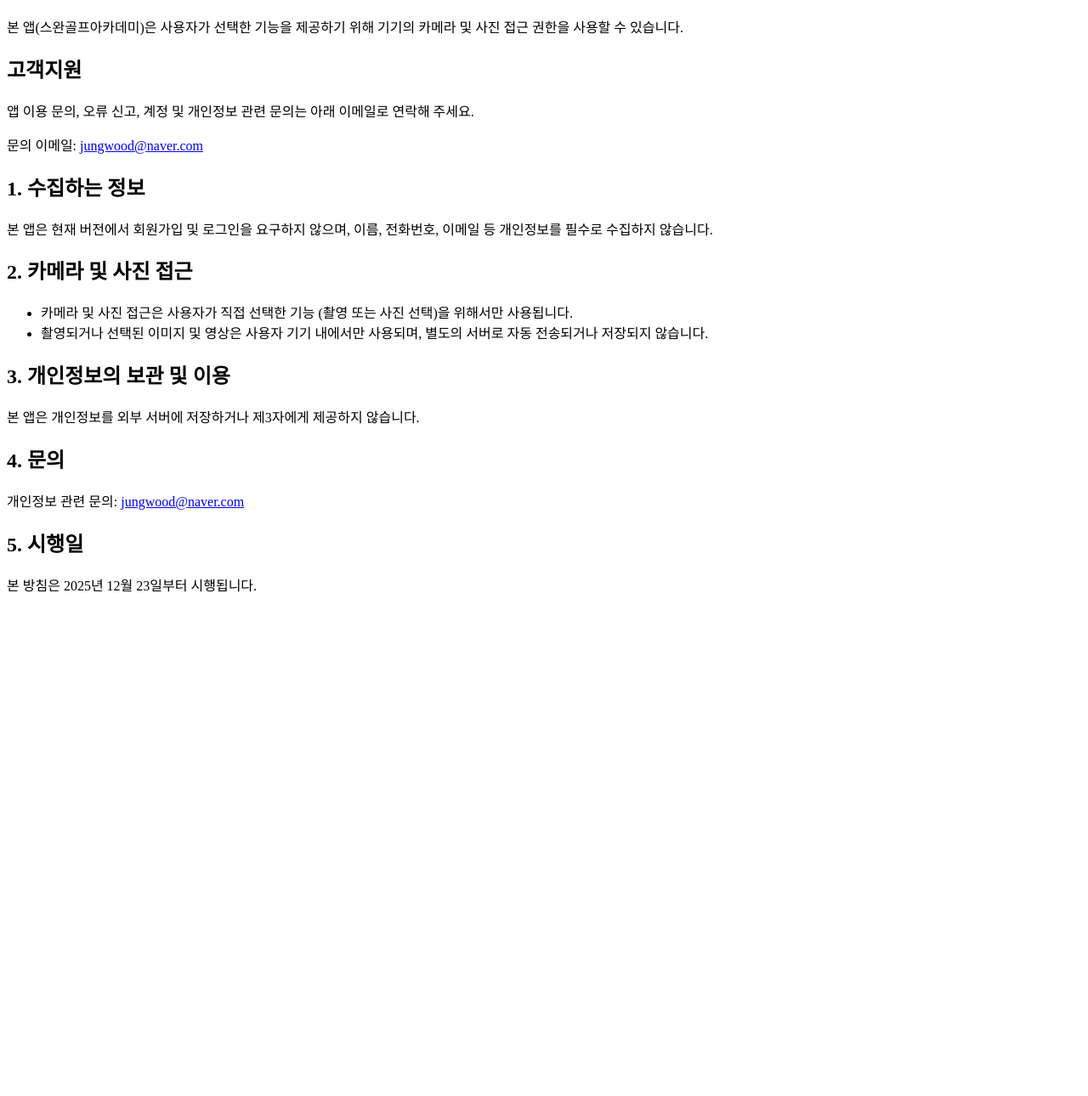
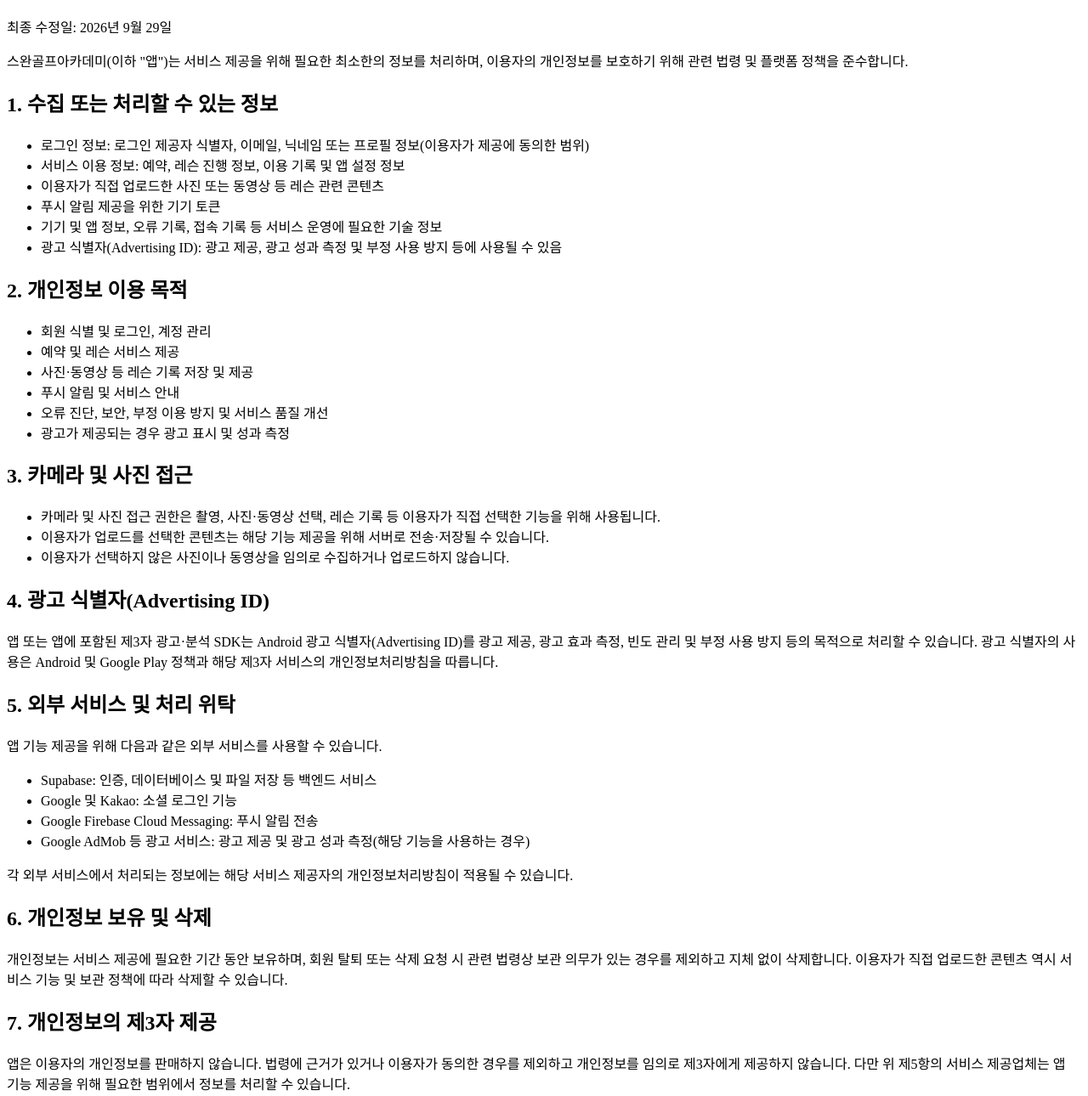
Before and after one commit to nicejh10-cmyk/swangolfacademy, a plain HTML site: page index.html in a window 1280 px wide. Shown: the part 70-1360 px from the top of the page at 85% size. Before the commit the page ends 800 px from the top, so only its background shows below. Drawn offline with Linux system fonts and the light colour scheme.

Commit message:
Update privacy policy for current app and advertising ID

```diff
--- a/index.html
+++ b/index.html
@@ -7,54 +7,88 @@
 </head>
 <body>
   <h1>스완골프아카데미 개인정보처리방침</h1>
+  <p>최종 수정일: 2026년 9월 29일</p>
 
   <p>
-    본 앱(스완골프아카데미)은 사용자가 선택한 기능을 제공하기 위해
-    기기의 카메라 및 사진 접근 권한을 사용할 수 있습니다.
-</p>
+    스완골프아카데미(이하 "앱")는 서비스 제공을 위해 필요한 최소한의 정보를 처리하며,
+    이용자의 개인정보를 보호하기 위해 관련 법령 및 플랫폼 정책을 준수합니다.
+  </p>
 
-  <h2>고객지원</h2>
+  <h2>1. 수집 또는 처리할 수 있는 정보</h2>
+  <ul>
+    <li>로그인 정보: 로그인 제공자 식별자, 이메일, 닉네임 또는 프로필 정보(이용자가 제공에 동의한 범위)</li>
+    <li>서비스 이용 정보: 예약, 레슨 진행 정보, 이용 기록 및 앱 설정 정보</li>
+    <li>이용자가 직접 업로드한 사진 또는 동영상 등 레슨 관련 콘텐츠</li>
+    <li>푸시 알림 제공을 위한 기기 토큰</li>
+    <li>기기 및 앱 정보, 오류 기록, 접속 기록 등 서비스 운영에 필요한 기술 정보</li>
+    <li>광고 식별자(Advertising ID): 광고 제공, 광고 성과 측정 및 부정 사용 방지 등에 사용될 수 있음</li>
+  </ul>
+  <h2>2. 개인정보 이용 목적</h2>
+  <ul>
+    <li>회원 식별 및 로그인, 계정 관리</li>
+    <li>예약 및 레슨 서비스 제공</li>
+    <li>사진·동영상 등 레슨 기록 저장 및 제공</li>
+    <li>푸시 알림 및 서비스 안내</li>
+    <li>오류 진단, 보안, 부정 이용 방지 및 서비스 품질 개선</li>
+    <li>광고가 제공되는 경우 광고 표시 및 성과 측정</li>
+  </ul>
+
+  <h2>3. 카메라 및 사진 접근</h2>
+  <ul>
+    <li>카메라 및 사진 접근 권한은 촬영, 사진·동영상 선택, 레슨 기록 등 이용자가 직접 선택한 기능을 위해 사용됩니다.</li>
+    <li>이용자가 업로드를 선택한 콘텐츠는 해당 기능 제공을 위해 서버로 전송·저장될 수 있습니다.</li>
+    <li>이용자가 선택하지 않은 사진이나 동영상을 임의로 수집하거나 업로드하지 않습니다.</li>
+  </ul>
+
+  <h2>4. 광고 식별자(Advertising ID)</h2>
   <p>
-    앱 이용 문의, 오류 신고, 계정 및 개인정보 관련 문의는 아래 이메일로 연락해 주세요.
+    앱 또는 앱에 포함된 제3자 광고·분석 SDK는 Android 광고 식별자(Advertising ID)를
+    광고 제공, 광고 효과 측정, 빈도 관리 및 부정 사용 방지 등의 목적으로 처리할 수 있습니다.
+    광고 식별자의 사용은 Android 및 Google Play 정책과 해당 제3자 서비스의 개인정보처리방침을 따릅니다.
   </p>
+  <h2>5. 외부 서비스 및 처리 위탁</h2>
+  <p>앱 기능 제공을 위해 다음과 같은 외부 서비스를 사용할 수 있습니다.</p>
+  <ul>
+    <li>Supabase: 인증, 데이터베이스 및 파일 저장 등 백엔드 서비스</li>
+    <li>Google 및 Kakao: 소셜 로그인 기능</li>
+    <li>Google Firebase Cloud Messaging: 푸시 알림 전송</li>
+    <li>Google AdMob 등 광고 서비스: 광고 제공 및 광고 성과 측정(해당 기능을 사용하는 경우)</li>
+  </ul>
+  <p>
+    각 외부 서비스에서 처리되는 정보에는 해당 서비스 제공자의 개인정보처리방침이 적용될 수 있습니다.
+  </p>
+
+  <h2>6. 개인정보 보유 및 삭제</h2>
+  <p>
+    개인정보는 서비스 제공에 필요한 기간 동안 보유하며, 회원 탈퇴 또는 삭제 요청 시
+    관련 법령상 보관 의무가 있는 경우를 제외하고 지체 없이 삭제합니다.
+    이용자가 직접 업로드한 콘텐츠 역시 서비스 기능 및 보관 정책에 따라 삭제할 수 있습니다.
+  </p>
+
+  <h2>7. 개인정보의 제3자 제공</h2>
+  <p>
+    앱은 이용자의 개인정보를 판매하지 않습니다.
+    법령에 근거가 있거나 이용자가 동의한 경우를 제외하고 개인정보를 임의로 제3자에게 제공하지 않습니다.
+    다만 위 제5항의 서비스 제공업체는 앱 기능 제공을 위해 필요한 범위에서 정보를 처리할 수 있습니다.
+  </p>
+  <h2>8. 이용자의 권리</h2>
+  <p>
+    이용자는 자신의 개인정보에 대한 열람, 수정 또는 삭제를 요청할 수 있으며,
+    계정 및 개인정보 관련 요청은 아래 이메일로 접수할 수 있습니다.
+  </p>
+
+  <h2>9. 고객지원 및 개인정보 문의</h2>
   <p>
     문의 이메일:
     <a href="mailto:jungwood@naver.com">jungwood@naver.com</a>
   </p>
 
-  <h2>1. 수집하는 정보</h2>
+  <h2>10. 개인정보처리방침 변경</h2>
   <p>
-    본 앱은 현재 버전에서 회원가입 및 로그인을 요구하지 않으며,
-    이름, 전화번호, 이메일 등 개인정보를 필수로 수집하지 않습니다.
+    본 개인정보처리방침이 변경되는 경우 이 페이지를 통해 변경 내용을 공개합니다.
   </p>
 
-  <h2>2. 카메라 및 사진 접근</h2>
-  <ul>
-    <li>
-      카메라 및 사진 접근은 사용자가 직접 선택한 기능
-      (촬영 또는 사진 선택)을 위해서만 사용됩니다.
-    </li>
-    <li>
-      촬영되거나 선택된 이미지 및 영상은 사용자 기기 내에서만 사용되며,
-      별도의 서버로 자동 전송되거나 저장되지 않습니다.
-    </li>
-  </ul>
-
-  <h2>3. 개인정보의 보관 및 이용</h2>
-  <p>
-    본 앱은 개인정보를 외부 서버에 저장하거나
-    제3자에게 제공하지 않습니다.
-  </p>
-
-  <h2>4. 문의</h2>
-  <p>
-    개인정보 관련 문의:
-    <a href="mailto:jungwood@naver.com">jungwood@naver.com</a>
-  </p>
-
-  <h2>5. 시행일</h2>
-  <p>
-    본 방침은 2025년 12월 23일부터 시행됩니다.
-  </p>
+  <h2>11. 시행일</h2>
+  <p>본 방침은 2026년 9월 29일부터 시행됩니다.</p>
 </body>
 </html>
```
